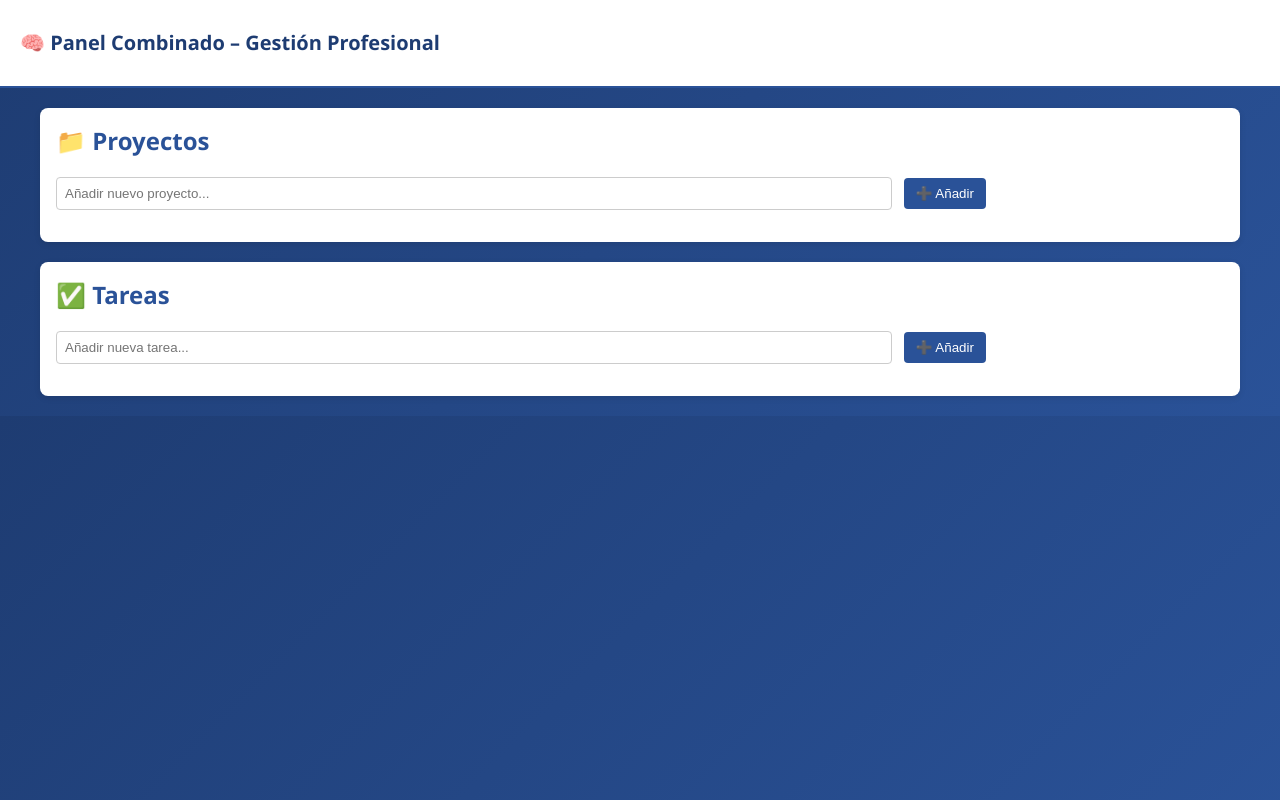
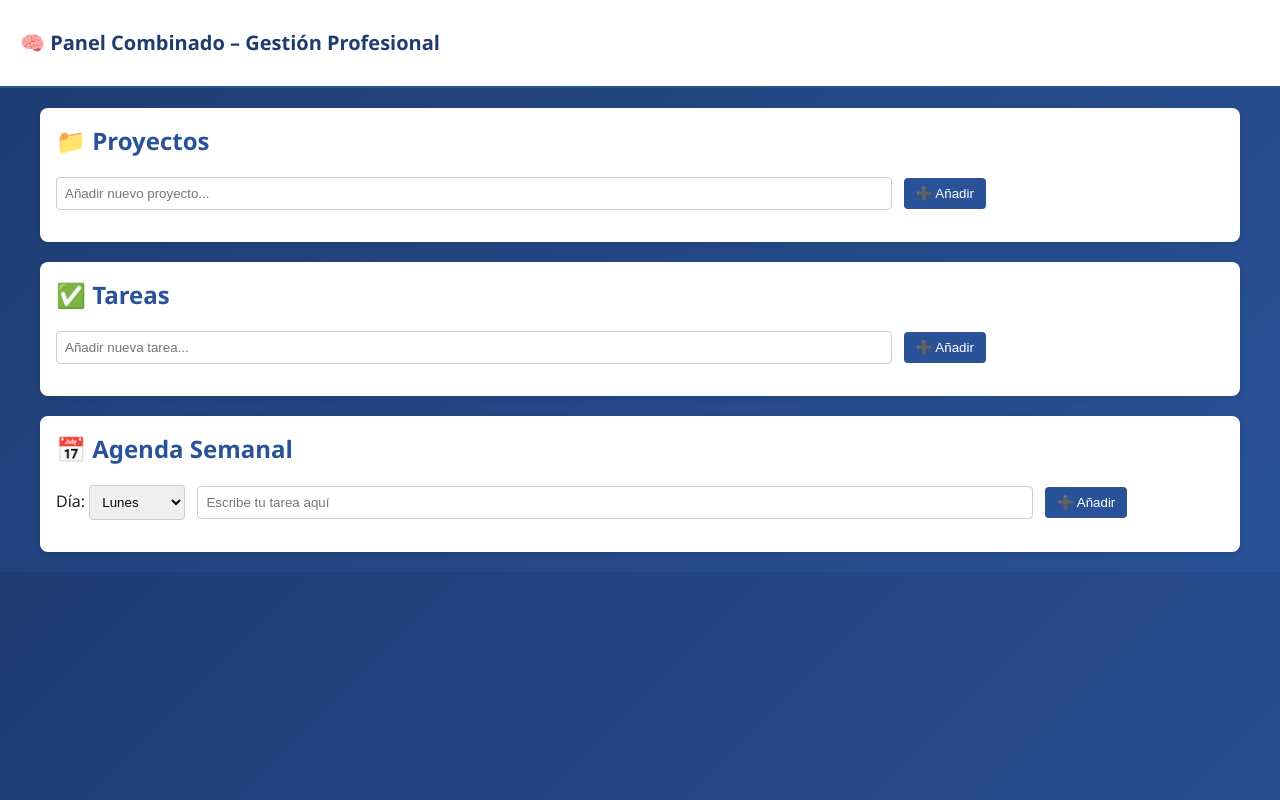
Before and after one commit to iantidoto/webaap, a plain HTML site: page panel_combinado.html in a window 1280 px wide. Drawn offline with Linux system fonts and the light colour scheme.

Commit message:
Update panel_combinado.html

```diff
--- a/panel_combinado.html
+++ b/panel_combinado.html
@@ -12,7 +12,6 @@
       padding: 0;
       color: #222;
     }
-
     .header {
       background: #fff;
       padding: 16px 20px;
@@ -22,18 +21,15 @@
       align-items: center;
       flex-wrap: wrap;
     }
-
     .header h1 {
       font-size: 20px;
       color: #1e3c72;
     }
-
     .container {
       max-width: 1200px;
       margin: 20px auto;
       padding: 0 16px;
     }
-
     .panel {
       background: #fff;
       padding: 16px;
@@ -41,12 +37,10 @@
       border-radius: 8px;
       box-shadow: 0 2px 6px rgba(0,0,0,0.1);
     }
-
     .panel h2 {
       margin-top: 0;
       color: #2a5298;
     }
-
     input[type="text"] {
       padding: 8px;
       width: 70%;
@@ -54,7 +48,12 @@
       border: 1px solid #ccc;
       border-radius: 4px;
     }
-
+    select {
+      padding: 8px;
+      margin-right: 8px;
+      border: 1px solid #ccc;
+      border-radius: 4px;
+    }
     button {
       padding: 8px 12px;
       background-color: #2a5298;
@@ -63,7 +62,6 @@
       border-radius: 4px;
       cursor: pointer;
     }
-
     button:hover {
       background-color: #1e3c72;
     }
@@ -88,11 +86,29 @@
       <button onclick="agregarTarea()">➕ Añadir</button>
       <ul id="listaTareas"></ul>
     </div>
+
+    <div class="panel">
+      <h2>📅 Agenda Semanal</h2>
+      <label for="dia-select">Día:</label>
+      <select id="dia-select">
+        <option value="Lunes">Lunes</option>
+        <option value="Martes">Martes</option>
+        <option value="Miércoles">Miércoles</option>
+        <option value="Jueves">Jueves</option>
+        <option value="Viernes">Viernes</option>
+        <option value="Sábado">Sábado</option>
+        <option value="Domingo">Domingo</option>
+      </select>
+      <input type="text" id="tarea-dia" placeholder="Escribe tu tarea aquí" />
+      <button onclick="agregarAgenda()">➕ Añadir</button>
+      <ul id="listaAgenda"></ul>
+    </div>
   </div>
 
   <script>
     const listaProyectos = document.getElementById("listaProyectos");
     const listaTareas = document.getElementById("listaTareas");
+    const listaAgenda = document.getElementById("listaAgenda");
 
     function agregarProyecto() {
       const input = document.getElementById("nuevoProyecto");
@@ -113,6 +129,19 @@
         input.value = "";
       }
     }
+
+    function agregarAgenda() {
+      const dia = document.getElementById("dia-select").value;
+      const tarea = document.getElementById("tarea-dia").value;
+      if (dia && tarea.trim() !== "") {
+        const li = document.createElement("li");
+        li.textContent = `${dia}: ${tarea}`;
+        listaAgenda.appendChild(li);
+        document.getElementById("tarea-dia").value = "";
+      } else {
+        alert("Por favor, selecciona un día y escribe una tarea.");
+      }
+    }
   </script>
 </body>
 </html>
```
